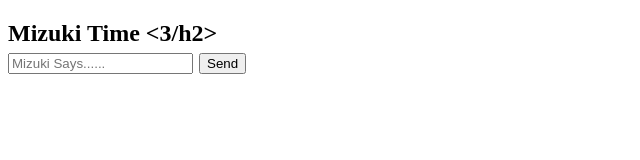
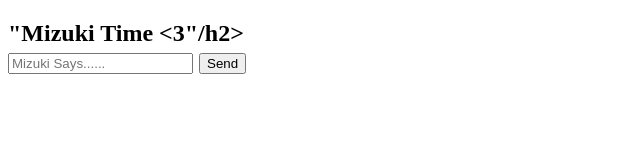
Before and after one commit to BlueAxolotl79/TalkBot, a plain HTML site: page index.html in a window 1280 px wide. Shown: the whole page, without its empty margins (0-640 px from the left). Drawn offline with Linux system fonts and the light colour scheme.

Commit message:
Update index.html

```diff
--- a/index.html
+++ b/index.html
@@ -4,7 +4,7 @@
   <title>The Real Mizuki</title>
 </head>
 <body>
-  <h2>Mizuki Time <3/h2>
+  <h2>"Mizuki Time <3"/h2>
   <form id="webhookForm">
     <input type="text" id="messageInput" placeholder="Mizuki Says......" required />
     <button type="submit">Send</button>
```
